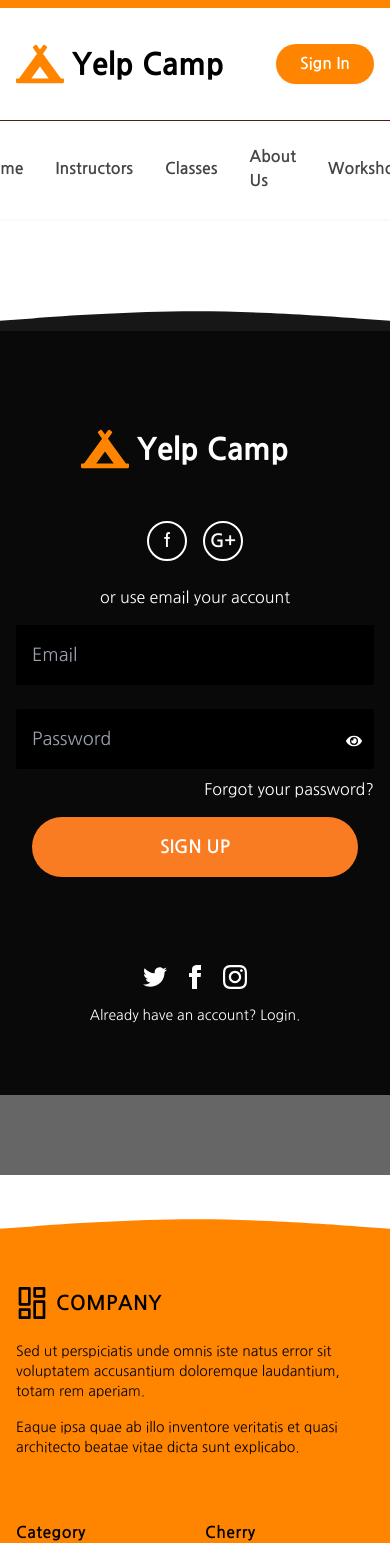
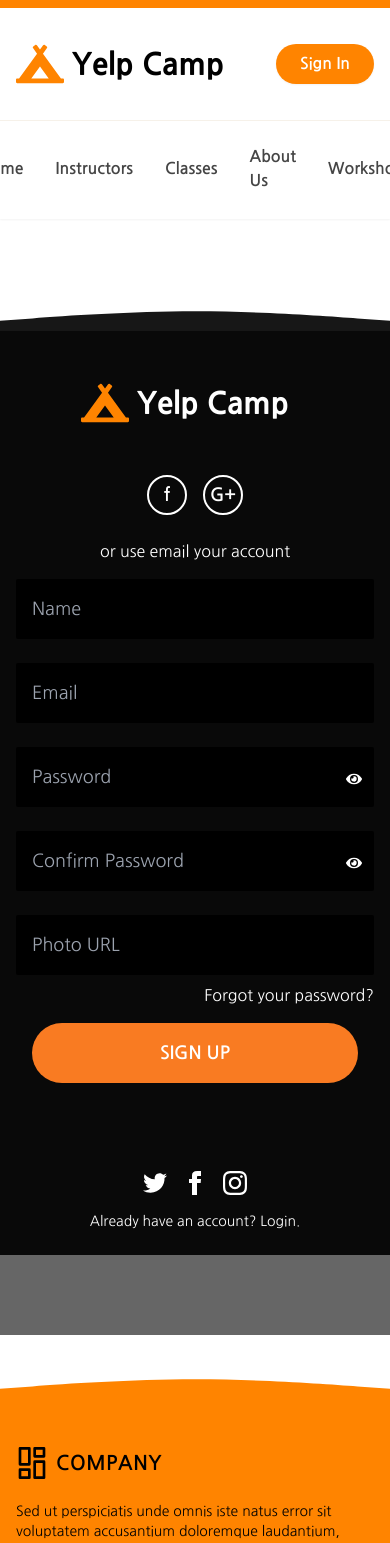
Before and after one commit to BakiAbdullah/Yelp-camp-client, a React (Vite) app: page /signup in a window 390 px wide. Shown: the top 1543 px of the page. Built offline with nearby package versions, Linux system fonts and the light colour scheme; no server answers.

Commit message:
Few changes made

```diff
--- /dev/null
+++ b/src/components/PopUpLogin/PopupLogin.jsx
@@ -0,0 +1,46 @@
+import { useLocation, useNavigate } from "react-router-dom";
+import { useAuth } from "../../hooks/useAuth";
+import { toast } from "react-hot-toast";
+
+const PopupLogin = () => {
+  const { signInWithGoogle, loading, setLoading } = useAuth();
+  const navigate = useNavigate();
+  const location = useLocation();
+
+  const from = location.state?.from?.pathname || "/";
+
+  const handleGoogleSignIn = () => {
+    signInWithGoogle()
+      .then((result) => {
+        toast.success("Login Successfully!");
+        console.log(result);
+        // TODO: save user to db by using custom hook fetch
+
+        navigate(from, { replace: true });
+      })
+      .catch((err) => {
+        console.log(err.message);
+        toast.error(err.message);
+        setLoading(false);
+      });
+  };
+
+
+  return (
+    <div>
+      <div className="py-6 space-x-4">
+        <span className="w-10 h-10 hover:bg-lightAmber items-center justify-center inline-flex rounded-full font-bold text-lg border-2 hover:border-darkAmber cursor-pointer duration-200 border-white">
+          f
+        </span>
+        <span
+          onClick={handleGoogleSignIn}
+          className="w-10 h-10 hover:bg-lightAmber  items-center justify-center inline-flex rounded-full font-bold text-lg border-2 hover:border-darkAmber cursor-pointer duration-200 border-white"
+        >
+          G+
+        </span>
+      </div>
+    </div>
+  );
+};
+
+export default PopupLogin;
--- a/src/components/Shared/Navbar/Avatar.jsx
+++ b/src/components/Shared/Navbar/Avatar.jsx
@@ -10,8 +10,8 @@ const Avatar = () => {
       referrerPolicy="no-referrer" // If user img not shows use this policy
       src={user && user.photoURL ? user.photoURL : avatarImg}
       alt="profile"
-      height="30"
-      width="30"
+      height="33"
+      width="33"
     />
   );
 };
--- a/src/components/Shared/Navbar/Navbar.jsx
+++ b/src/components/Shared/Navbar/Navbar.jsx
@@ -11,7 +11,7 @@ const Navbar = () => {
   return (
     <div>
       <header className="bg-white border-t-8 border-darkAmber">
-        <div className="container  mx-auto px-4 py-8 flex items-center lg:justify-around justify-between">
+        <div className="container mx-auto px-4 py-8 flex items-center lg:justify-around justify-between">
           <Logo></Logo>
           <div className="w-full max-w-xs xl:max-w-lg 2xl:max-w-2xl bg-slate-50 rounded-md hidden xl:flex items-center justify-center">
             <div className="relative parent">
@@ -102,18 +102,24 @@ const Navbar = () => {
             {user ? (
               <>
                 <ul className="ml-auto xl:w-48 flex items-center justify-end">
-                  <Avatar></Avatar>
-                  <div className="ml-4 hidden lg:flex flex-col font-bold">
+                  {/* <div className="ml-2 hidden lg:flex flex-col font-bold">
                     <span className="text-xs text-gray-400">
                       {user.displayName}
                     </span>
-                    <span>{user.email}</span>
-                  </div>
+                  </div> */}
+                  <button className="hover:bg-white relative hover:text-darkGray shadow-sm pl-12 bg-lightAmber text-white duration-300 rounded-full font-bold px-6 py-2">
+                    Dashboard
+                    <span className="absolute -left-2 top-1 px-3">
+                      <Avatar></Avatar>
+                    </span>
+                  </button>
                 </ul>
-                <button className="hover:bg-white hover:text-darkGray shadow-sm ml-auto bg-lightAmber text-white duration-300 rounded-full font-bold px-6 py-2">
-                  Dashboard
-                </button>
-                <div title="Logout" className="cursor-pointer shadow-md flex items-center justify-center rounded-full p-2 bg-white" onClick={logOut}>
+
+                <div
+                  title="Logout"
+                  className="cursor-pointer shadow-md flex items-center justify-center rounded-full p-2 bg-white"
+                  onClick={logOut}
+                >
                   <RiLogoutCircleRLine
                     className="text-lightAmber font-extrabold hover:animate-pulse duration-200"
                     size={24}
@@ -130,7 +136,7 @@ const Navbar = () => {
           </nav>
         </div>
 
-        <hr className="text-chocolate bg-chocolate h-[1px]" />
+        <hr className="text-gray bg-gray h-[1px]" />
         <NavBottom></NavBottom>
       </header>
     </div>
--- a/src/pages/SignUp/SignUp.jsx
+++ b/src/pages/SignUp/SignUp.jsx
@@ -1,4 +1,4 @@
-import { Link, useLocation, useNavigate } from "react-router-dom";
+import { Link, useNavigate } from "react-router-dom";
 import Logo from "../../components/Shared/Navbar/Logo";
 import { useAuth } from "../../hooks/useAuth";
 import { useForm } from "react-hook-form";
@@ -6,12 +6,11 @@ import toast from "react-hot-toast";
 import { ImSpinner } from "react-icons/im";
 import { FaEye } from "react-icons/fa";
 import { useState } from "react";
+import PopupLogin from "../../components/PopUpLogin/PopupLogin";
 
 const SignUp = () => {
-  const { signIn, signInWithGoogle, loading, setLoading } = useAuth();
+  const { createUser, updateUserProfile, loading, setLoading } = useAuth();
   const navigate = useNavigate();
-  const location = useLocation();
-  const from = location.state?.from?.pathname || "/";
   const [show, setShow] = useState(false);
 
   const handleShow = () => {
@@ -21,39 +20,47 @@ const SignUp = () => {
   const {
     register,
     handleSubmit,
+    reset,
     formState: { errors },
   } = useForm();
 
   const onSubmit = (data) => {
-     // Handle sign in
-     console.log(data);
-     signIn(data.email, data.password)
+    // Data from AuthProvider / User
+    createUser(data.email, data.name, data.photoURL, data.password)
       .then((result) => {
-         toast.success("Login Succes!");
-         console.log(result.user);
-         navigate(from, { replace: true });
+        const loggedUser = result.user;
+        console.log(loggedUser);
+        toast.success("User Created Successfully!");
+        // updateUserProfile(data.name, data.photoURL)
+        //   .then(() => {
+        //     const savedUser = {
+        //       name: data.name,
+        //       email: data.email,
+        //       photoURL: data.photoURL,
+        //     };
+        //     fetch("https://bistro-boss-server-lovat.vercel.app/users", {
+        //       method: "POST",
+        //       headers: {
+        //         "Content-Type": "application/json",
+        //       },
+        //       body: JSON.stringify(savedUser),
+        //     })
+        //       .then((res) => res.json())
+        //       .then((data) => {
+        //         if (data.insertedId) {
+        //           // reset();
+        //         toast.success("User Created Successfully!");
+        //           navigate("/");
+        //         }
+        //       });
+        //   })
+        //   .catch((err) => {
+        //     toast.error("Something went wrong!!");
+        //     console.log(err);
+        //   });
       })
       .catch((err) => {
-         setLoading(false);
-         console.log(err.message);
-         toast.error(err.message);
-       });
-   };
-
-   // Handle Google Sign In
-   const handleGoogleSignIn = () => {
-     signInWithGoogle()
-       .then((result) => {
-         toast.success("Login Successfully!");
-         console.log(result);
-         // TODO: save user to db by using custom hook fetch
-
-         navigate(from, { replace: true });
-       })
-       .catch((err) => {
-         console.log(err.message);
-         toast.error(err.message);
-         setLoading(false);
+        console.log(err);
       });
   };
 
@@ -116,10 +123,7 @@ const SignUp = () => {
         </div>
       </div>
 
-      <div
-        className="lg:w-1/2 w-full flex items-center justify-center text-center md:px-16 px-0 z-0"
-        style={{ backgroundColor: "#161616" }}
-      >
+      <div className="lg:w-1/2 w-full flex items-center bg-neutral-900 justify-center text-center md:px-16 px-0 z-0">
         <div className="absolute lg:hidden z-10 inset-0 bg-gray-500 bg-no-repeat bg-cover items-center">
           <div className="absolute bg-black opacity-60 inset-0 z-0"></div>
         </div>
@@ -127,22 +131,24 @@ const SignUp = () => {
           <h1 className="my-6">
             <Logo></Logo>
           </h1>
-          <div className="py-6 space-x-4">
-            <span className="w-10 h-10 hover:bg-lightAmber items-center justify-center inline-flex rounded-full font-bold text-lg border-2 hover:border-darkAmber cursor-pointer duration-200 border-white">
-              f
-            </span>
-            <span
-              onClick={handleGoogleSignIn}
-              className="w-10 h-10 hover:bg-lightAmber  items-center justify-center inline-flex rounded-full font-bold text-lg border-2 hover:border-darkAmber cursor-pointer duration-200 border-white"
-            >
-              G+
-            </span>
-          </div>
+          <PopupLogin></PopupLogin>
           <p className="text-gray-100">or use email your account</p>
           <form
             onSubmit={handleSubmit(onSubmit)}
             className="sm:w-2/3 w-full px-4 lg:px-0 mx-auto"
           >
+            <div className="pb-2 pt-4">
+              <input
+                type="text"
+                {...register("name", { required: true })}
+                id="name"
+                placeholder="Name"
+                className="block caret-darkAmber w-full p-4 text-lg rounded-sm bg-black"
+              />
+              {errors.email && (
+                <span className="text-red-700">Email field is required</span>
+              )}
+            </div>
             <div className="pb-2 pt-4">
               <input
                 type="email"
@@ -165,7 +171,6 @@ const SignUp = () => {
                   pattern:
                     /(?=.*\d)(?=.*[!@#$%^&*])(?=.*[0-9])(?=.*[a-z])(?=.*[A-Z])/,
                 })}
-                id="password"
                 placeholder="Password"
               />
               <FaEye
@@ -189,6 +194,53 @@ const SignUp = () => {
                 </p>
               )}
             </div>
+            {/* Confirm Password */}
+            <div className="pb-2 pt-4 relative">
+              <input
+                className="block w-full caret-darkAmber p-4 text-lg rounded-sm bg-black"
+                type={show ? "text" : "password"}
+                {...register("password", {
+                  required: true,
+                  minLength: 6,
+                  pattern:
+                    /(?=.*\d)(?=.*[!@#$%^&*])(?=.*[0-9])(?=.*[a-z])(?=.*[A-Z])/,
+                })}
+                placeholder="Confirm Password"
+              />
+              <FaEye
+                onClick={handleShow}
+                className="absolute hover:text-darkAmber duration-200 cursor-pointer right-3 top-10"
+              ></FaEye>
+
+              {/* Password Validation with RegEx */}
+              {errors.password?.type === "required" && (
+                <p className="text-red-700">Password is required</p>
+              )}
+              {errors.password?.type === "minLength" && (
+                <p className="text-red-700">
+                  Password must be 6 characters or long
+                </p>
+              )}
+              {errors.password?.type === "pattern" && (
+                <p className="text-red-700 py-3">
+                  Password must have one uppercase, one lower case, one number &
+                  Special Character
+                </p>
+              )}
+            </div>
+            {/* PhotoURL */}
+            <div className="pb-2 pt-4">
+              <input
+                type="url"
+                {...register("photoURL", { required: true })}
+                placeholder="Photo URL"
+                className="block caret-darkAmber w-full p-4 text-lg rounded-sm bg-black"
+              />
+              {errors.name && (
+                <span className="text-red-700">Photo Url is required</span>
+              )}
+            </div>
+
             <div className="text-right text-gray-400 hover:underline hover:text-gray-100">
               <a href="#">Forgot your password?</a>
             </div>
```
Also changed, not shown: src/pages/Login/Login.jsx (+3 -28 lines). Lines whose indentation alone changed are shown as unchanged.
